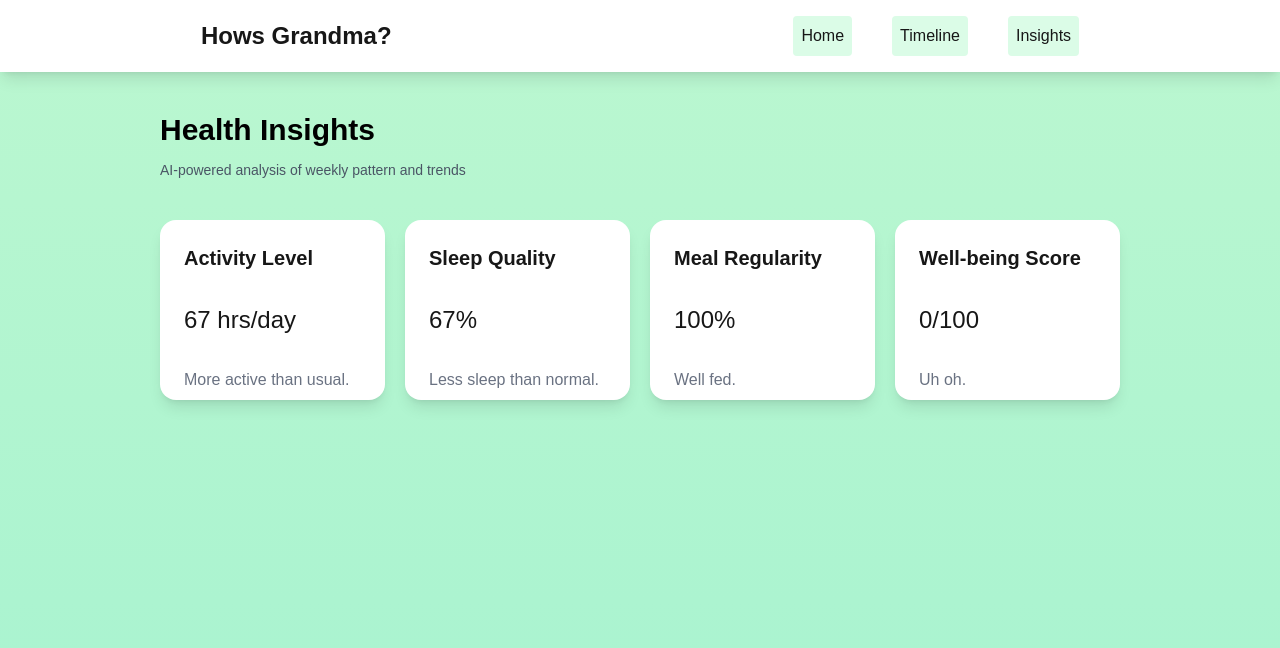
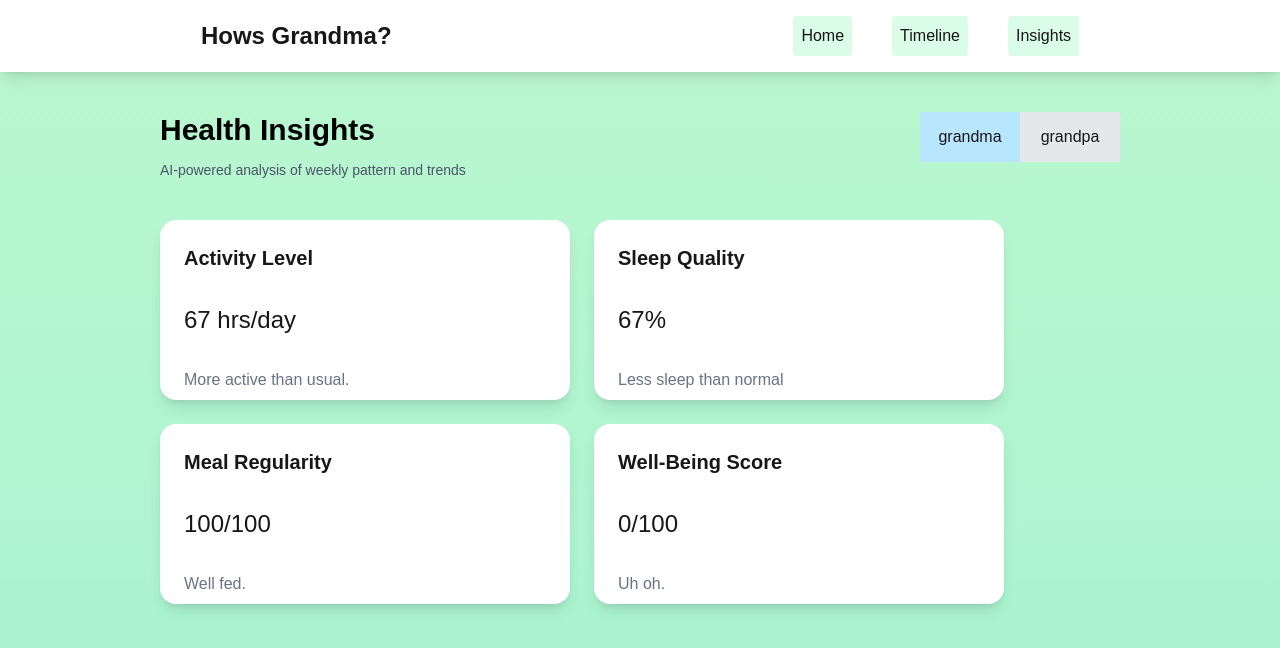
Before and after one commit to Humbertxx/hack_usf, a Next.js app in the folder frontend/: page /Insights in a window 1280 px wide. Shown: the top 648 px of the page. Built offline with nearby package versions, Linux system fonts and the light colour scheme.

Commit message:
buttons n mqs

```diff
--- a/frontend/app/Insights/page.tsx
+++ b/frontend/app/Insights/page.tsx
@@ -1,7 +1,13 @@
-import Image from "next/image";
+"use client";
 import InsightCard from "../components/InsightCard";
+import { useState } from 'react'
+
 
 export default function Home() {
+
+  const [grandma, setGrandma] = useState(true);
+  const [grandpa, setGrandpa] = useState(false);
+
   return (
     <>
       <div className="p-10 w-full h-full flex flex-col gap-10 items-center justify-start">
@@ -14,11 +20,35 @@ export default function Home() {
               AI-powered analysis of weekly pattern and trends
             </p>
           </div>
+
+          <div className="flex gap-0 w-[200px] h-[50px] rounded-2xl border-0 bg-gray-200 justify-center">
+            <button onClick={() => { setGrandma(!grandma);}}
+            className={`hover:shadow w-[50%] h-full hover:scale-110 transition duration-100 ease-in ${grandma ? "bg-sky-200" : "bg-gray-200"}`}
+            >
+              grandma
+            </button>
+
+              <button onClick={() => {
+                setGrandpa(!grandpa);
+              }}
+              className={`hover:shadow w-[50%] h-full hover:scale-110 transition duration-100 ease-in ${grandpa ? "bg-sky-200" : "bg-gray-200"}`}
+              >
+                grandpa
+            </button>
+          </div>
+
         </div>
-        <div className="flex justify-start gap-5 [90%] md:w-[80%]">
+        <div className="flex justify-start gap-5 w-[90%] md:w-[80%]">
           <InsightCard />
         </div>
       </div>
     </>
   );
 }
+
+
+/*
+            className={`w-[200px] h-[50px] rounded-lg transition duration-100 border-0 ease-in
+              ${grandma ? "bg-sky-200 shadow scale-105" : "bg-sky-50"}
+              `}
+*/
--- a/frontend/app/components/InsightCard.tsx
+++ b/frontend/app/components/InsightCard.tsx
@@ -1,4 +1,5 @@
 "use client";
+
 
 export default function InsightCard() {
   const titleData = [
@@ -21,14 +22,39 @@ export default function InsightCard() {
     },
 
     {
-      name: "Well-being Score",
+      name: "Well-Being Score",
       measurement: "0/100",
       description: "Uh oh.",
     },
   ];
 
+
+
+
   return (
     <>
+
+    <div className ="flex flex-wrap gap-6">
+        {titleData.map((item,index) => (
+            <div key={index} className="shadow-lg 2xl:w-[820px] 2xl:h-[360px] md:w-[410px] md:h-[180px] bg-white rounded-2xl hover:shadow-2xl">
+                <p className="ml-6 mt-6 font-bold text-xl">{item.name}</p>
+                <p className="ml-6 mt-8 text-2xl">{item.measurement}</p>
+                <p className="ml-6 mt-8 text-base text-gray-500">{item.description}</p>
+            </div>
+        ))}
+    </div>
+
+
+    </>
+  );
+}
+
+// <div className="flex items-center justify-center gap-6 flex-wrap p-1 mt-5"> old top div
+
+
+
+
+    /*
       <div className="shadow-lg w-[410px] h-[180px] bg-white rounded-2xl hover:shadow-2xl">
         <p className="ml-6 mt-6 font-bold text-xl">Activity Level</p>
         <p className="ml-6 mt-8 text-2xl">67 hrs/day</p>
@@ -56,8 +82,4 @@ export default function InsightCard() {
         <p className="ml-6 mt-8 text-2xl">0/100</p>
         <p className="ml-6 mt-8 text-base text-gray-500">Uh oh.</p>
       </div>
-    </>
-  );
-}
-
-// <div className="flex items-center justify-center gap-6 flex-wrap p-1 mt-5"> old top div
+      */
```
